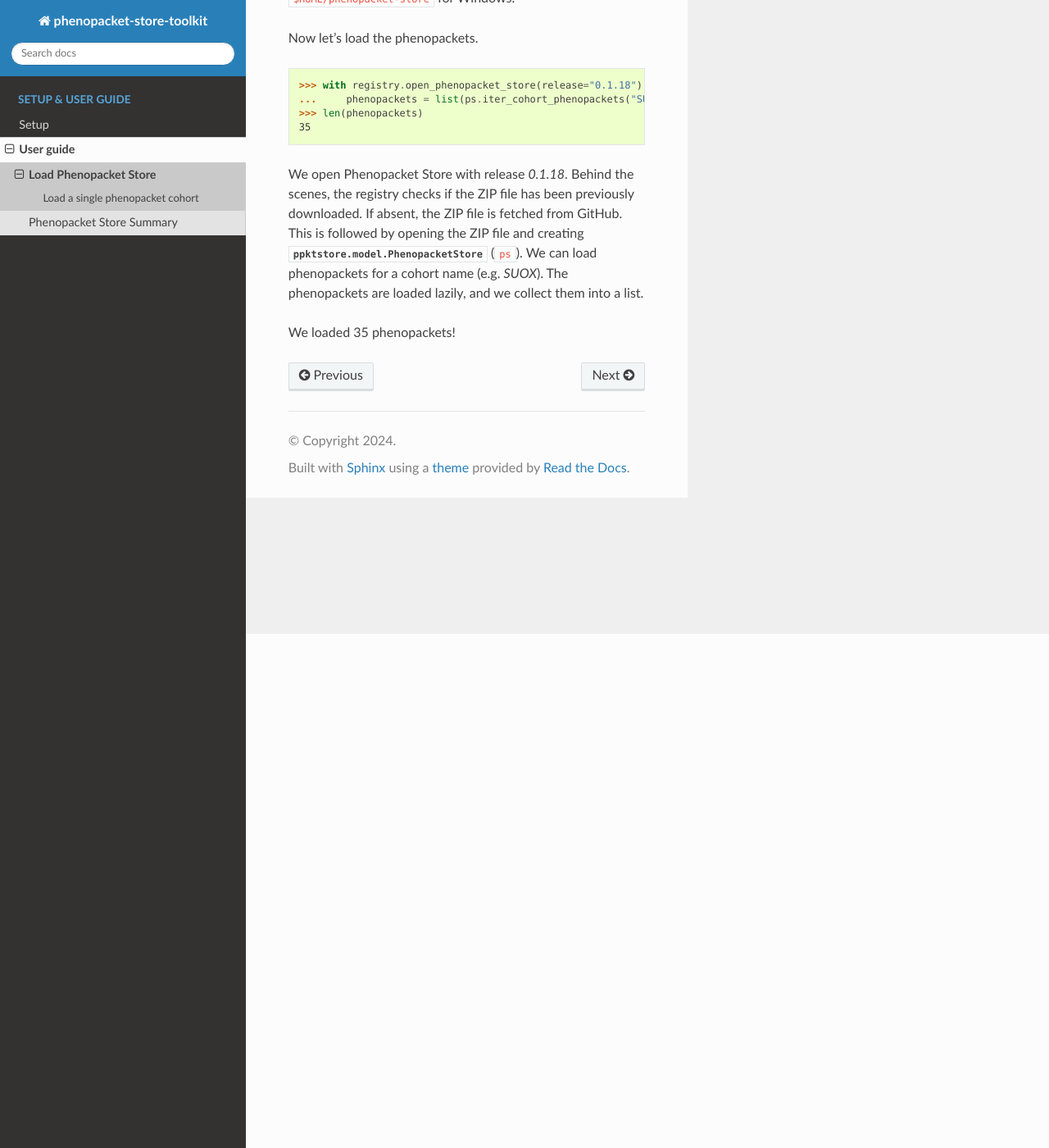
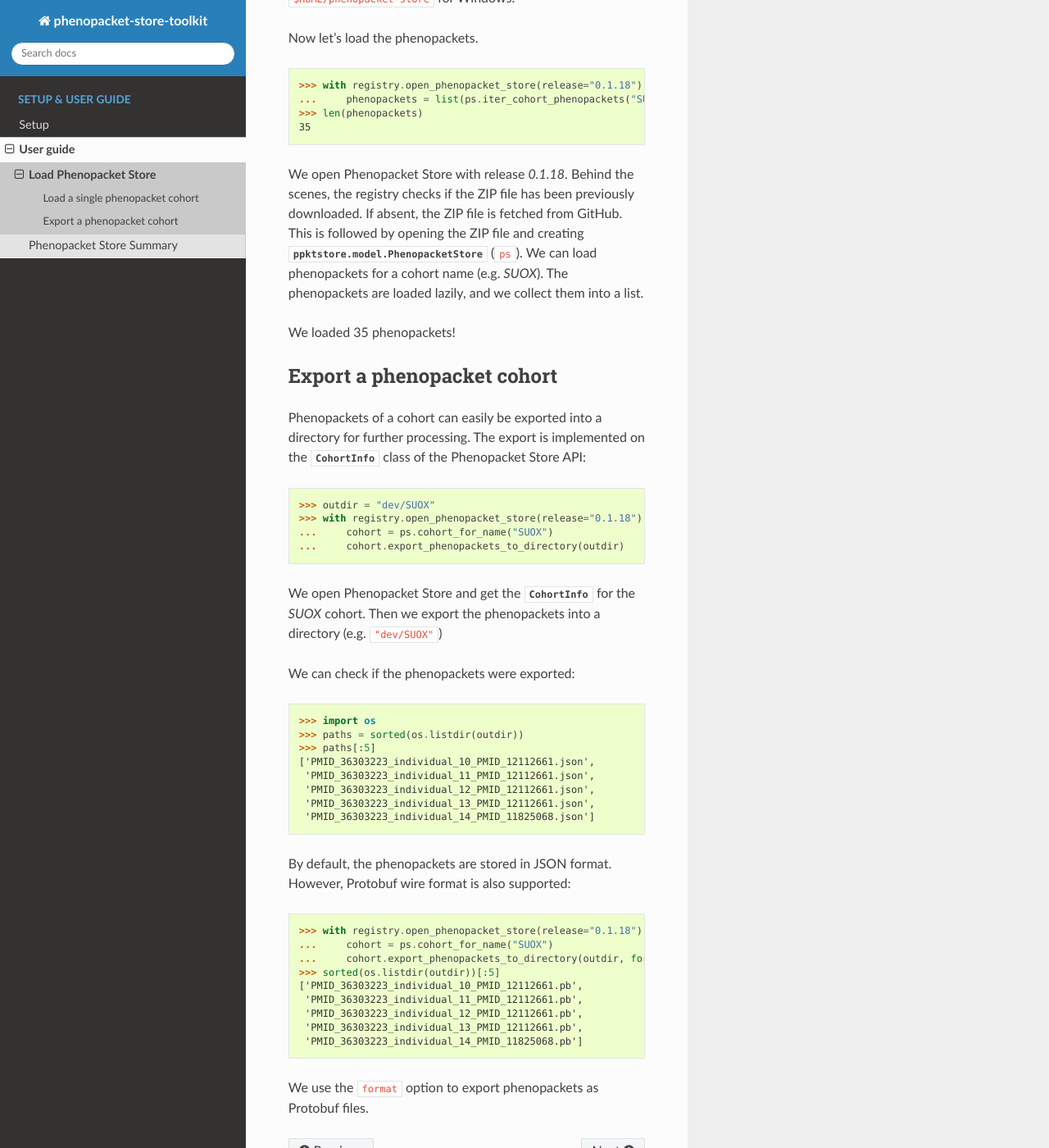
Before and after one commit to monarch-initiative/phenopacket-store-toolkit, a Sphinx documentation site: the page built from docs/user-guide/load-phenopacket-store.rst, in a window 1280 px wide and 1400 px high, scrolled down 627 px. Shown: the whole window at 82% size. Built offline with Sphinx 7.4.7 and the Read the Docs theme 3.1.0, drawn with Linux system fonts in a browser that asks for light colours; pages that are not in the unit, such as notebooks, are missing from menus.

Commit message:
Add documentation section for phenopacket export.

```diff
--- a/docs/user-guide/load-phenopacket-store.rst
+++ b/docs/user-guide/load-phenopacket-store.rst
@@ -37,3 +37,58 @@ We can load phenopackets for a cohort name (e.g. *SUOX*). The phenopackets are l
 and we collect them into a list.
 
 We loaded 35 phenopackets!
+
+
+Export a phenopacket cohort
+^^^^^^^^^^^^^^^^^^^^^^^^^^^
+
+Phenopackets of a cohort can easily be exported into a directory for further processing.
+The export is implemented on the :class:`~ppktstore.model.CohortInfo` class of the Phenopacket Store API:
+
+>>> outdir = "dev/SUOX"
+>>> with registry.open_phenopacket_store(release="0.1.18") as ps:
+...     cohort = ps.cohort_for_name("SUOX")
+...     cohort.export_phenopackets_to_directory(outdir)
+
+We open Phenopacket Store and get the :class:`~ppktstore.model.CohortInfo` for the *SUOX* cohort.
+Then we export the phenopackets into a directory (e.g. ``"dev/SUOX"``)
+
+We can check if the phenopackets were exported:
+
+>>> import os
+>>> paths = sorted(os.listdir(outdir))
+>>> paths[:5]  # doctest: +NORMALIZE_WHITESPACE
+['PMID_36303223_individual_10_PMID_12112661.json',
+ 'PMID_36303223_individual_11_PMID_12112661.json',
+ 'PMID_36303223_individual_12_PMID_12112661.json',
+ 'PMID_36303223_individual_13_PMID_12112661.json',
+ 'PMID_36303223_individual_14_PMID_11825068.json']
+
+.. Clean up the folder
+.. doctest::
+  :hide:
+
+  >>> for fp in os.listdir(outdir): os.remove(os.path.join(outdir, fp))
+  >>> os.rmdir(outdir)
+
+By default, the phenopackets are stored in JSON format. However, Protobuf wire format is also supported:
+
+>>> with registry.open_phenopacket_store(release="0.1.18") as ps:
+...     cohort = ps.cohort_for_name("SUOX")
+...     cohort.export_phenopackets_to_directory(outdir, format="pb")
+>>> sorted(os.listdir(outdir))[:5] # doctest: +NORMALIZE_WHITESPACE
+['PMID_36303223_individual_10_PMID_12112661.pb',
+ 'PMID_36303223_individual_11_PMID_12112661.pb',
+ 'PMID_36303223_individual_12_PMID_12112661.pb',
+ 'PMID_36303223_individual_13_PMID_12112661.pb',
+ 'PMID_36303223_individual_14_PMID_11825068.pb']
+
+We use the ``format`` option to export phenopackets as Protobuf files.
+
+
+.. Clean up the folder
+.. doctest::
+  :hide:
+
+  >>> for fp in os.listdir(outdir): os.remove(os.path.join(outdir, fp))
+  >>> os.rmdir(outdir)
```
